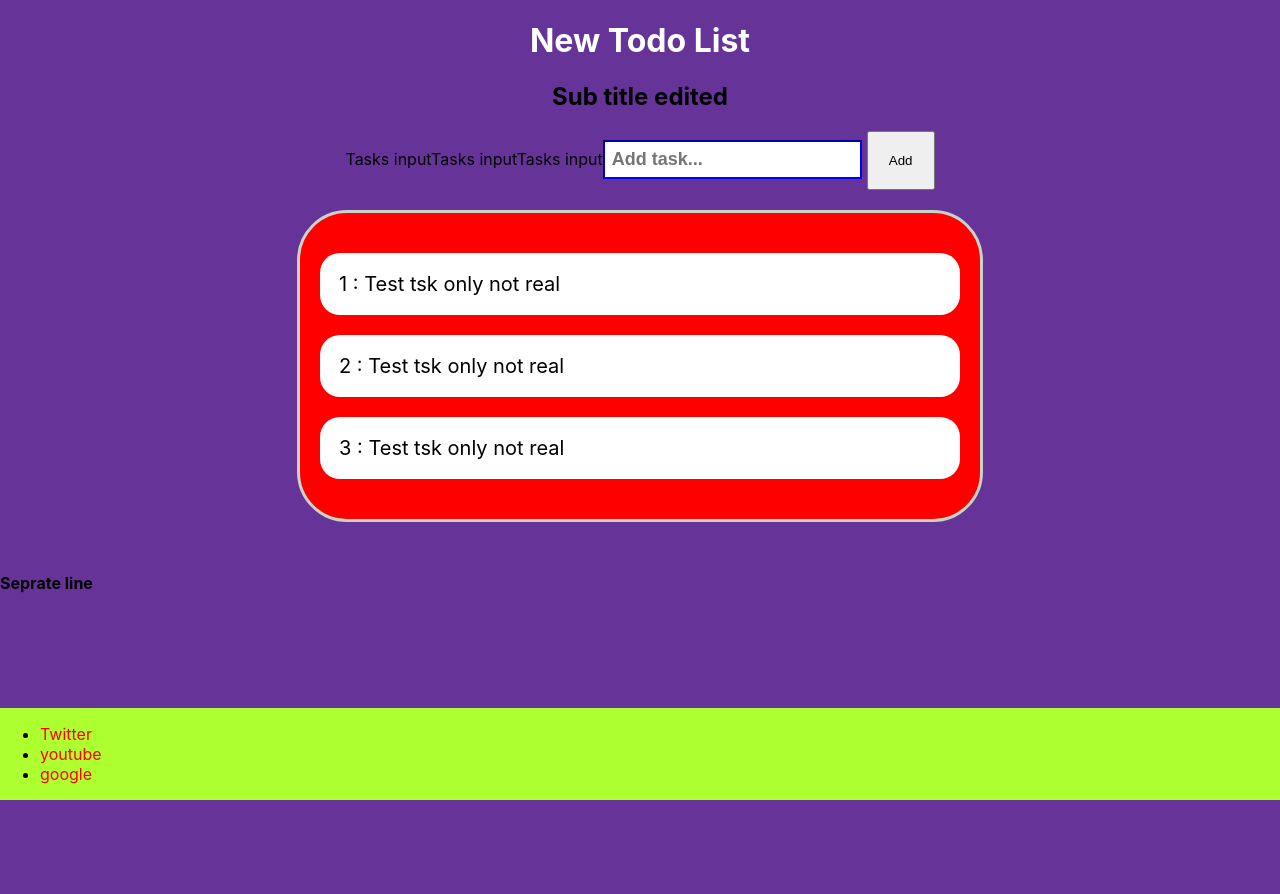
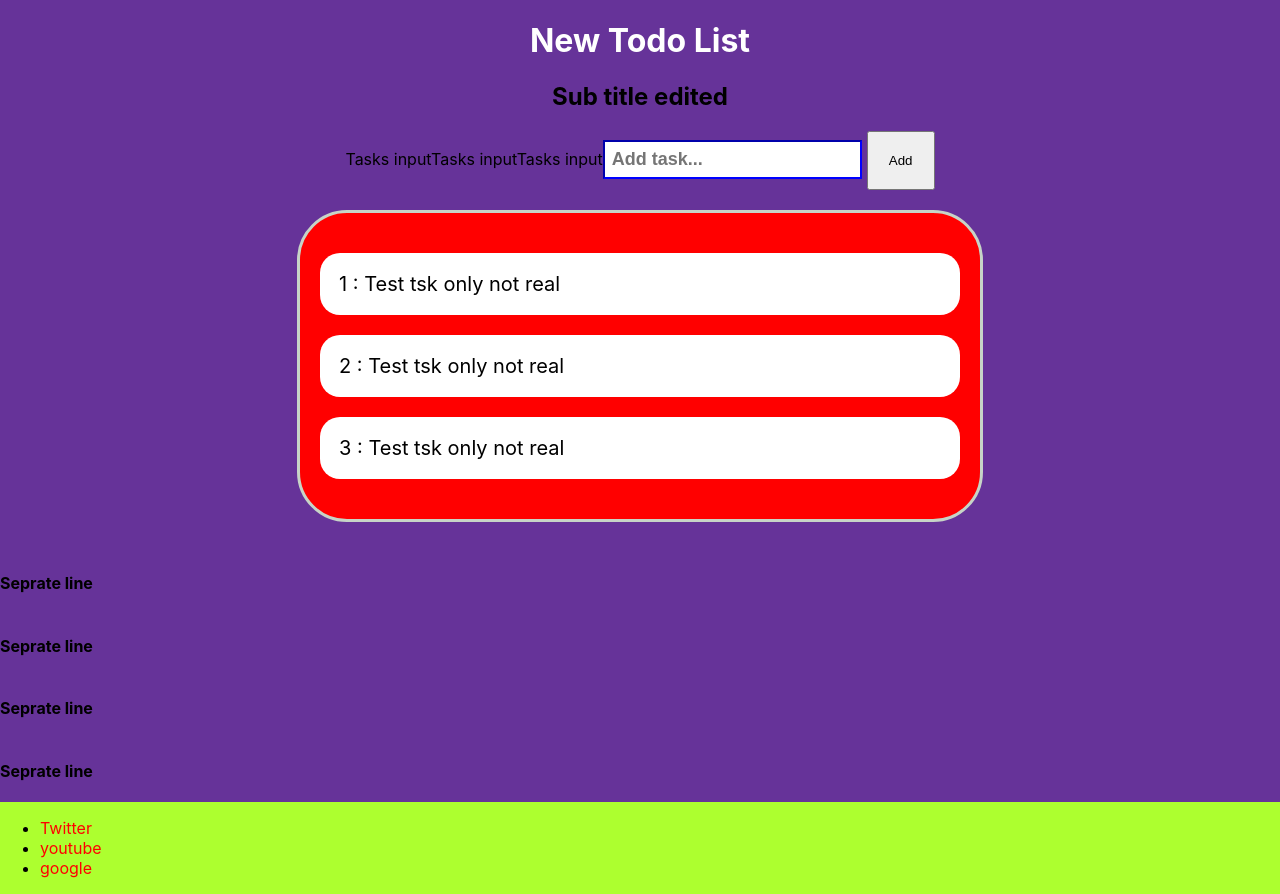
Before and after one commit to AhmadMBahattab/my-app, a React (Create React App) app: page / in a window 1280 px wide. Before the commit the page ends 800 px from the top, so only its background shows below. Built offline with nearby package versions, Linux system fonts and the light colour scheme.

Commit message:
First commit .

```diff
--- a/src/App.js
+++ b/src/App.js
@@ -53,6 +53,9 @@ function App() {
         </div>
       ) : null}
       <h4>Seprate line </h4>
+      <h4>Seprate line </h4>
+      <h4>Seprate line </h4>
+      <h4>Seprate line </h4>
 
       <footer className="Footer">
         <ul>
```
